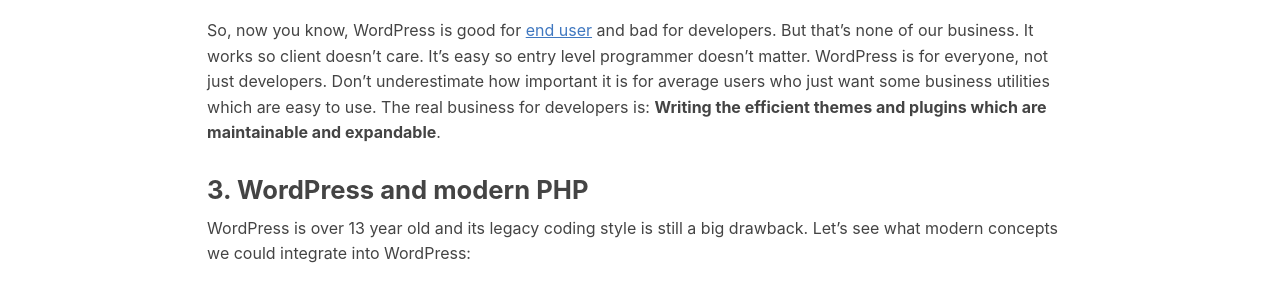
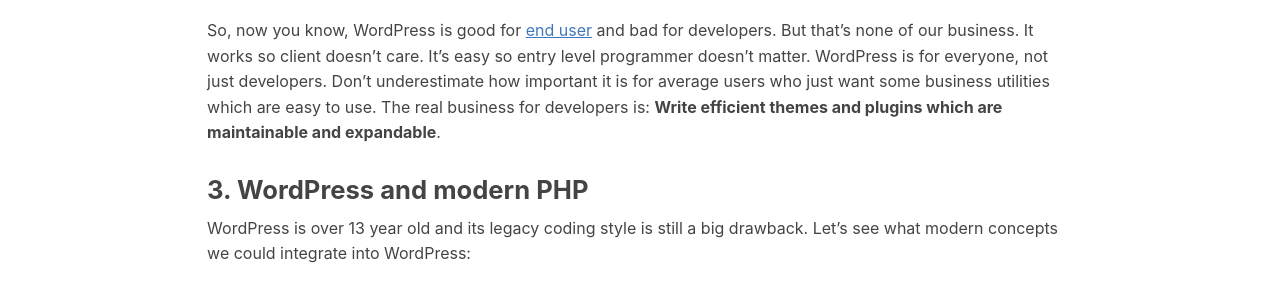
Before and after one commit to wpstack/wpstack.github.io, a Jekyll site: the page built from homepage.md, in a window 1280 px wide and 900 px high, scrolled down 906 px. Shown: the part 163-453 px from the top of the window. Built offline with Jekyll 4.4.1, drawn with Linux system fonts in a browser that asks for light colours.

Commit message:
initial commit

```diff
--- a/homepage.md
+++ b/homepage.md
@@ -48,7 +48,7 @@ Dive into WordPress, you will see how tightly things are connected. There're too
 
 Dive into WordPress, you will also find out a lot of [premature optimization](http://c2.com/cgi/wiki?PrematureOptimization), unnecessary re-computation, backwards compatibility, [spaghetti code](https://en.wikipedia.org/wiki/Spaghetti_code), inconsistent conventions and a clumsy [event-driven architecture](https://en.wikipedia.org/wiki/Event-driven_architecture)...
 
-So, now you know, WordPress is good for [end user](https://en.wikipedia.org/wiki/End_user) and bad for developers. But that's none of our business. It works so client doesn't care. It's easy so entry level programmer doesn't matter. WordPress is for everyone, not just developers. Don't underestimate how important it is for average users who just want some business utilities which are easy to use. The real business for developers is: **Writing the efficient themes and plugins which are maintainable and expandable**.
+So, now you know, WordPress is good for [end user](https://en.wikipedia.org/wiki/End_user) and bad for developers. But that's none of our business. It works so client doesn't care. It's easy so entry level programmer doesn't matter. WordPress is for everyone, not just developers. Don't underestimate how important it is for average users who just want some business utilities which are easy to use. The real business for developers is: **Write efficient themes and plugins which are maintainable and expandable**.
 
 ## 3. WordPress and modern PHP
 
```
